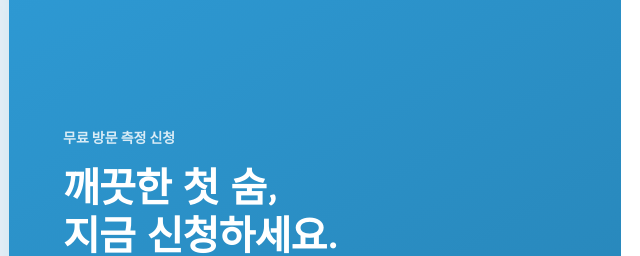
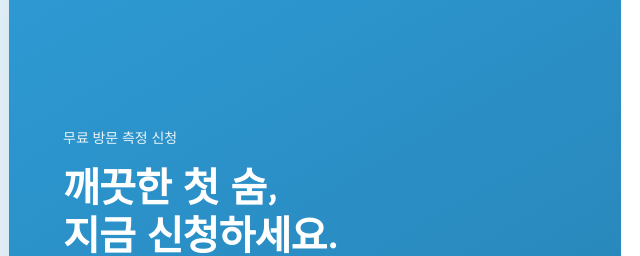
Before and after one commit to pure8core-ceo/pureandcore, a website: page index.html in a window 1280 px wide. Shown: the part 7596-7852 px from the top of the page, 41-681 px from the left. Drawn offline with nearby package versions, Linux system fonts and the light colour scheme; no server answers; a web font is replaced by a local one.

Commit message:
Match contact eyebrow label to body text weight
The '무료 상담 신청' label used font-weight 800, which read as a
heavy/odd font next to the body text. Drop it to 500 and match the
body's white opacity so it reads as normal body text.

```diff
--- a/styles.css
+++ b/styles.css
@@ -536,7 +536,7 @@ h1, h2 {
   box-shadow: 0 30px 60px color-mix(in srgb, var(--accent) 28%, transparent);
 }
 .contact-info { color: #fff; }
-.contact-info__eyebrow { font-size: 14px; font-weight: 800; color: rgba(255, 255, 255, 0.82); margin-bottom: 14px; }
+.contact-info__eyebrow { font-size: 14px; font-weight: 500; color: rgba(255, 255, 255, 0.9); margin-bottom: 14px; }
 .contact-info__title { font-size: clamp(28px, 3.4vw, 40px); letter-spacing: -0.02em; margin: 0 0 18px; }
 .contact-info__desc { font-size: 17px; line-height: 1.7; color: rgba(255, 255, 255, 0.9); margin: 0 0 26px; font-weight: 500; }
 .contact-perks { display: flex; flex-direction: column; gap: 12px; }
```
